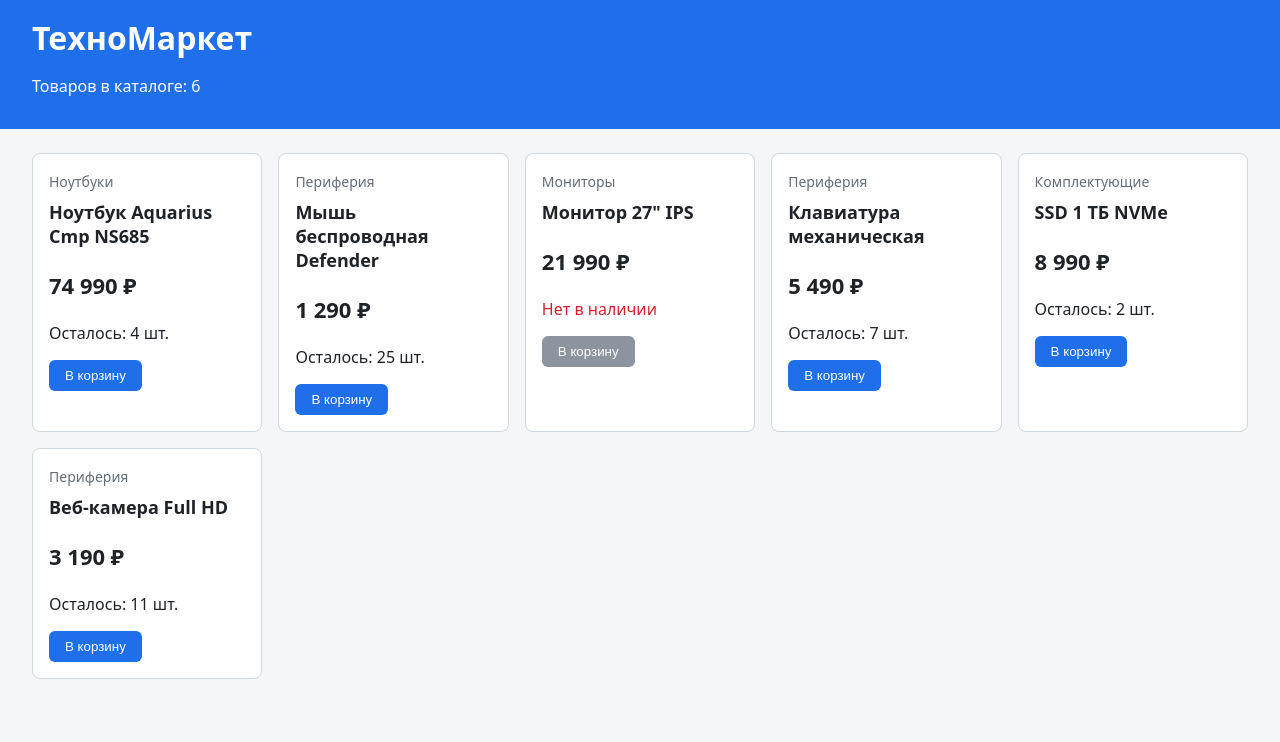
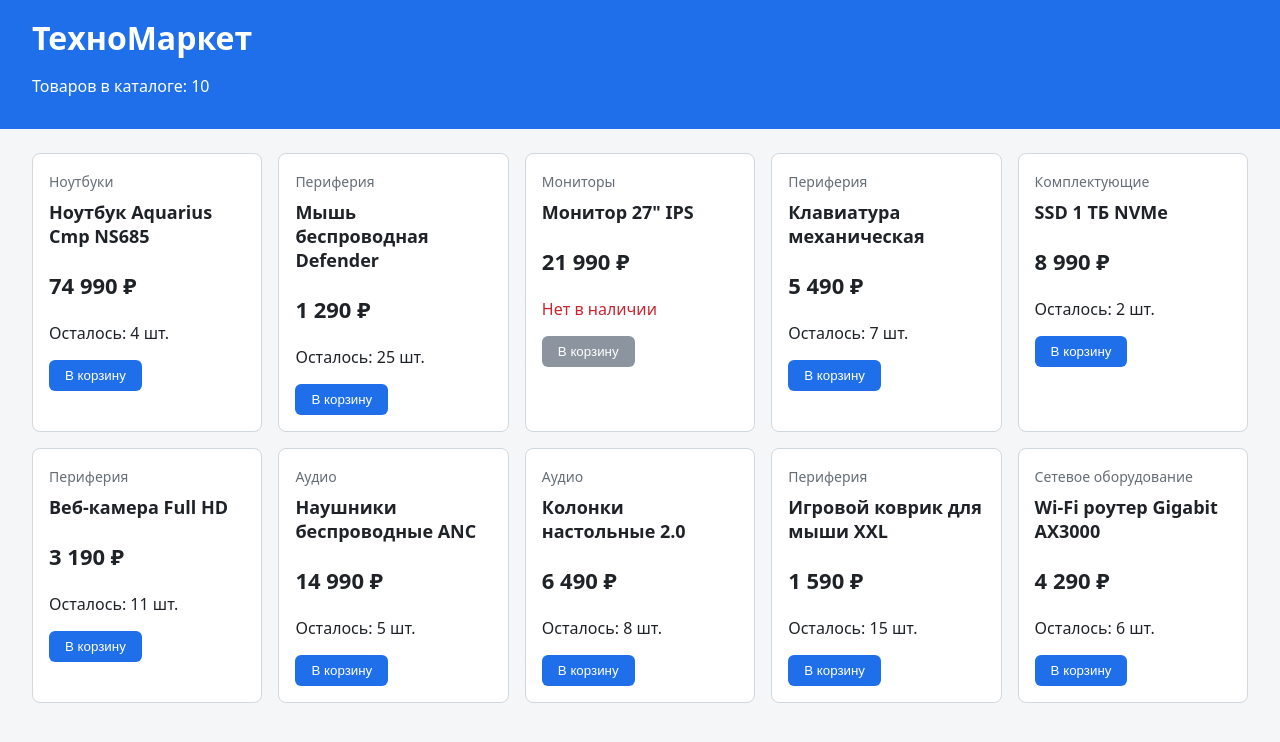
Before and after one commit to faiilvlia/corporate-is, a React (Vite) app in the folder shop-react/: page / in a window 1280 px wide. Shown: the top 742 px of the page. Built offline with nearby package versions, Linux system fonts and the light colour scheme.

Commit message:
feat(lab4): добавлены 4 новых товара в каталог products.js (задание 1)

```diff
--- a/shop-react/src/data/products.js
+++ b/shop-react/src/data/products.js
@@ -5,4 +5,8 @@ export const products = [
   { id: 4, title: 'Клавиатура механическая', category: 'Периферия', price: 5490, stock: 7 },
   { id: 5, title: 'SSD 1 ТБ NVMe', category: 'Комплектующие', price: 8990, stock: 2 },
   { id: 6, title: 'Веб-камера Full HD', category: 'Периферия', price: 3190, stock: 11 },
+  { id: 7, title: 'Наушники беспроводные ANC', category: 'Аудио', price: 14990, stock: 5 },
+  { id: 8, title: 'Колонки настольные 2.0', category: 'Аудио', price: 6490, stock: 8 },
+  { id: 9, title: 'Игровой коврик для мыши XXL', category: 'Периферия', price: 1590, stock: 15 },
+  { id: 10, title: 'Wi-Fi роутер Gigabit AX3000', category: 'Сетевое оборудование', price: 4290, stock: 6 },
 ]
```
